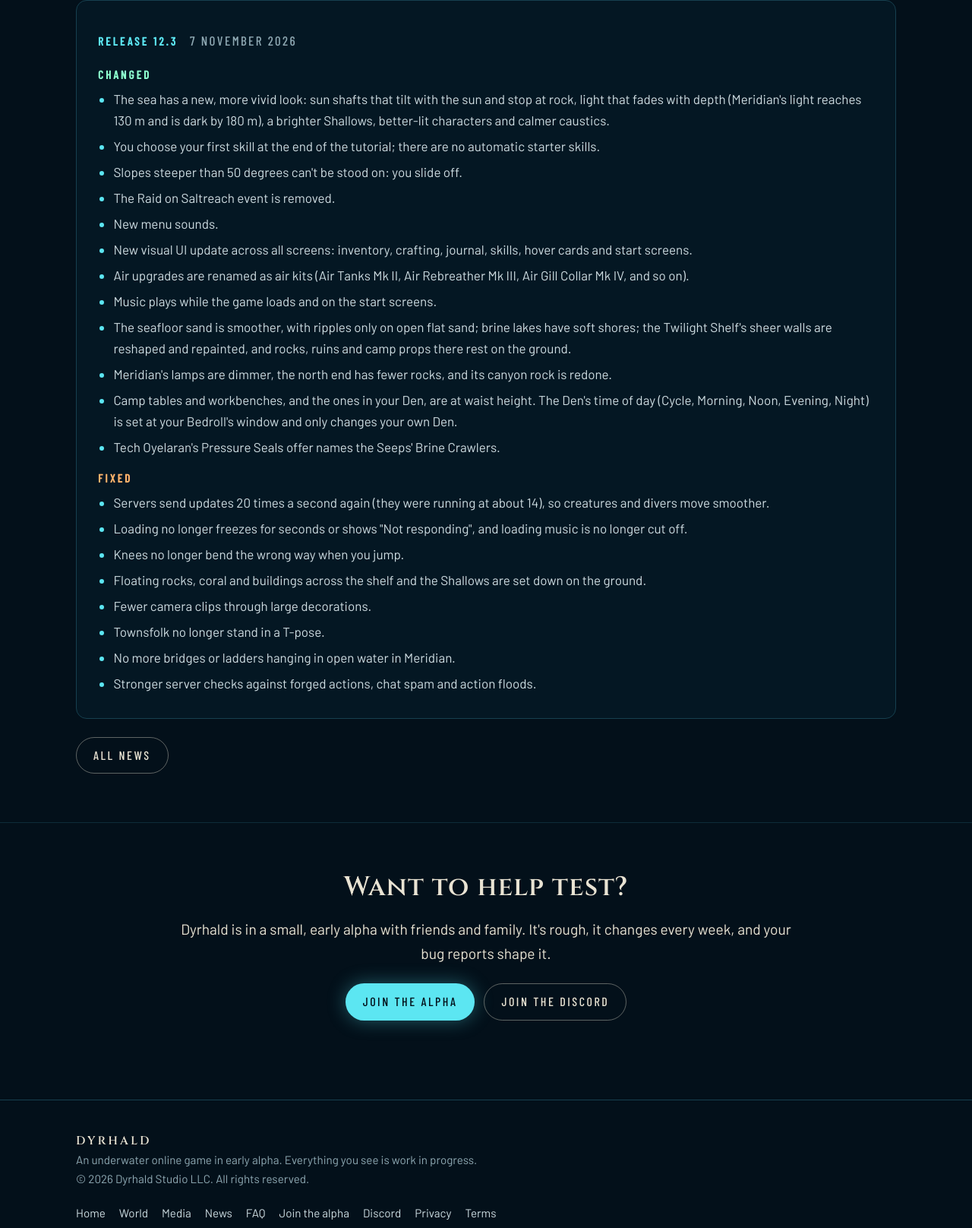
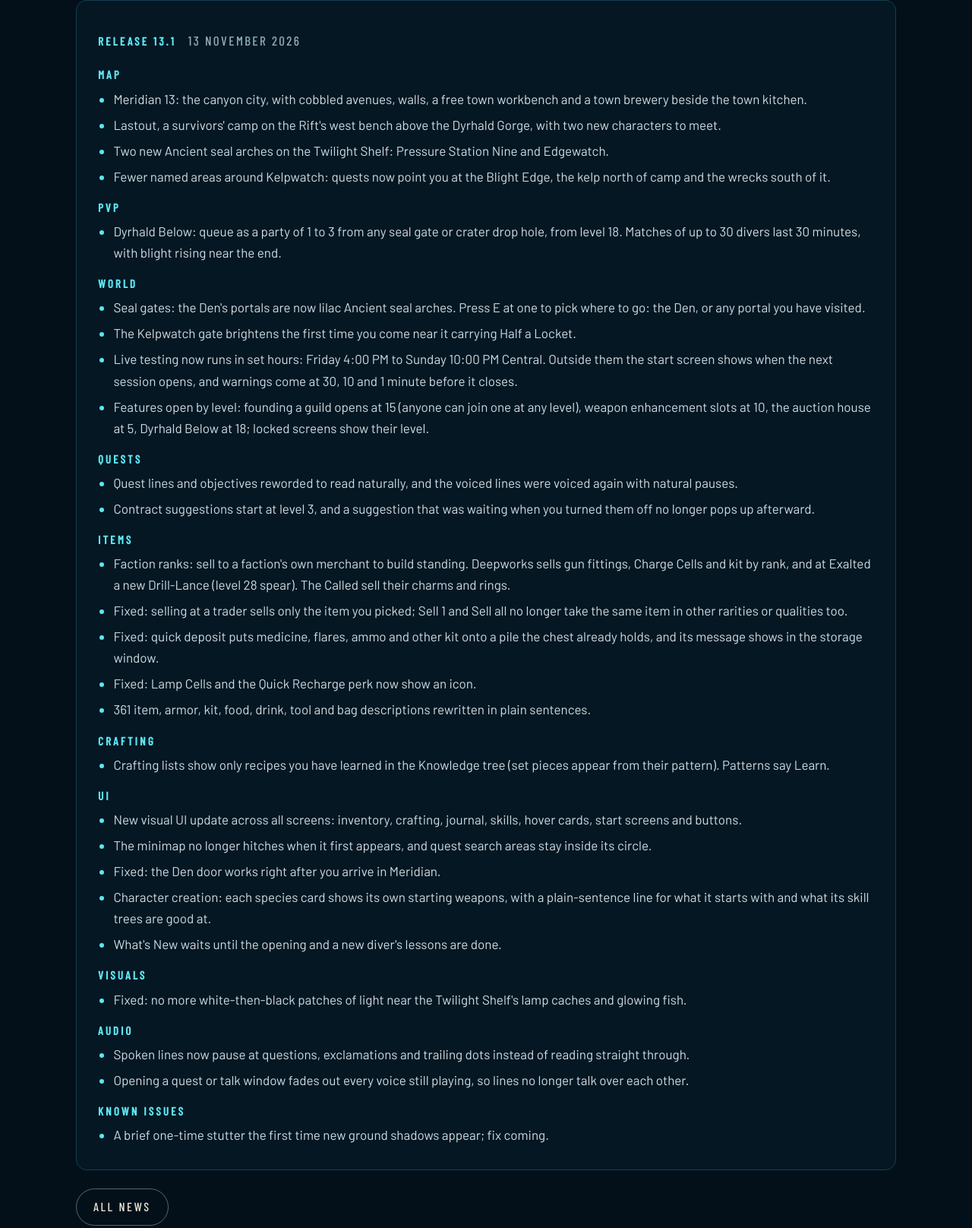
Before and after one commit to defek7/dyrhald-site, a plain HTML site: page index.html in a window 1280 px wide. Shown: the part 2899-4515 px from the top of the page at 76% size. Drawn offline with Linux system fonts and the light colour scheme.

Commit message:
Website: Release 13.1 news

```diff
--- a/index.html
+++ b/index.html
@@ -131,33 +131,63 @@
     <div class="wrap">
       <p class="eyebrow">Latest news</p>
       <!-- LATEST:START -->
-<article class="release" id="release-12-3">
-  <header><h3>Release 12.3</h3><time datetime="2026-11-07">7 November 2026</time></header>
-  <h3 class="changed">Changed</h3>
+<article class="release" id="release-13-1">
+  <header><h3>Release 13.1</h3><time datetime="2026-11-13">13 November 2026</time></header>
+  <h3 class="map">Map</h3>
   <ul>
-    <li>The sea has a new, more vivid look: sun shafts that tilt with the sun and stop at rock, light that fades with depth (Meridian&#x27;s light reaches 130 m and is dark by 180 m), a brighter Shallows, better-lit characters and calmer caustics.</li>
-    <li>You choose your first skill at the end of the tutorial; there are no automatic starter skills.</li>
-    <li>Slopes steeper than 50 degrees can&#x27;t be stood on: you slide off.</li>
-    <li>The Raid on Saltreach event is removed.</li>
-    <li>New menu sounds.</li>
-    <li>New visual UI update across all screens: inventory, crafting, journal, skills, hover cards and start screens.</li>
-    <li>Air upgrades are renamed as air kits (Air Tanks Mk II, Air Rebreather Mk III, Air Gill Collar Mk IV, and so on).</li>
-    <li>Music plays while the game loads and on the start screens.</li>
-    <li>The seafloor sand is smoother, with ripples only on open flat sand; brine lakes have soft shores; the Twilight Shelf&#x27;s sheer walls are reshaped and repainted, and rocks, ruins and camp props there rest on the ground.</li>
-    <li>Meridian&#x27;s lamps are dimmer, the north end has fewer rocks, and its canyon rock is redone.</li>
-    <li>Camp tables and workbenches, and the ones in your Den, are at waist height. The Den&#x27;s time of day (Cycle, Morning, Noon, Evening, Night) is set at your Bedroll&#x27;s window and only changes your own Den.</li>
-    <li>Tech Oyelaran&#x27;s Pressure Seals offer names the Seeps&#x27; Brine Crawlers.</li>
+    <li>Meridian 13: the canyon city, with cobbled avenues, walls, a free town workbench and a town brewery beside the town kitchen.</li>
+    <li>Lastout, a survivors&#x27; camp on the Rift&#x27;s west bench above the Dyrhald Gorge, with two new characters to meet.</li>
+    <li>Two new Ancient seal arches on the Twilight Shelf: Pressure Station Nine and Edgewatch.</li>
+    <li>Fewer named areas around Kelpwatch: quests now point you at the Blight Edge, the kelp north of camp and the wrecks south of it.</li>
   </ul>
-  <h3 class="fixed">Fixed</h3>
+  <h3 class="pvp">PvP</h3>
   <ul>
-    <li>Servers send updates 20 times a second again (they were running at about 14), so creatures and divers move smoother.</li>
-    <li>Loading no longer freezes for seconds or shows &quot;Not responding&quot;, and loading music is no longer cut off.</li>
-    <li>Knees no longer bend the wrong way when you jump.</li>
-    <li>Floating rocks, coral and buildings across the shelf and the Shallows are set down on the ground.</li>
-    <li>Fewer camera clips through large decorations.</li>
-    <li>Townsfolk no longer stand in a T-pose.</li>
-    <li>No more bridges or ladders hanging in open water in Meridian.</li>
-    <li>Stronger server checks against forged actions, chat spam and action floods.</li>
+    <li>Dyrhald Below: queue as a party of 1 to 3 from any seal gate or crater drop hole, from level 18. Matches of up to 30 divers last 30 minutes, with blight rising near the end.</li>
+  </ul>
+  <h3 class="world">World</h3>
+  <ul>
+    <li>Seal gates: the Den&#x27;s portals are now lilac Ancient seal arches. Press E at one to pick where to go: the Den, or any portal you have visited.</li>
+    <li>The Kelpwatch gate brightens the first time you come near it carrying Half a Locket.</li>
+    <li>Live testing now runs in set hours: Friday 4:00 PM to Sunday 10:00 PM Central. Outside them the start screen shows when the next session opens, and warnings come at 30, 10 and 1 minute before it closes.</li>
+    <li>Features open by level: founding a guild opens at 15 (anyone can join one at any level), weapon enhancement slots at 10, the auction house at 5, Dyrhald Below at 18; locked screens show their level.</li>
+  </ul>
+  <h3 class="quests">Quests</h3>
+  <ul>
+    <li>Quest lines and objectives reworded to read naturally, and the voiced lines were voiced again with natural pauses.</li>
+    <li>Contract suggestions start at level 3, and a suggestion that was waiting when you turned them off no longer pops up afterward.</li>
+  </ul>
+  <h3 class="items">Items</h3>
+  <ul>
+    <li>Faction ranks: sell to a faction&#x27;s own merchant to build standing. Deepworks sells gun fittings, Charge Cells and kit by rank, and at Exalted a new Drill-Lance (level 28 spear). The Called sell their charms and rings.</li>
+    <li>Fixed: selling at a trader sells only the item you picked; Sell 1 and Sell all no longer take the same item in other rarities or qualities too.</li>
+    <li>Fixed: quick deposit puts medicine, flares, ammo and other kit onto a pile the chest already holds, and its message shows in the storage window.</li>
+    <li>Fixed: Lamp Cells and the Quick Recharge perk now show an icon.</li>
+    <li>361 item, armor, kit, food, drink, tool and bag descriptions rewritten in plain sentences.</li>
+  </ul>
+  <h3 class="crafting">Crafting</h3>
+  <ul>
+    <li>Crafting lists show only recipes you have learned in the Knowledge tree (set pieces appear from their pattern). Patterns say Learn.</li>
+  </ul>
+  <h3 class="ui">UI</h3>
+  <ul>
+    <li>New visual UI update across all screens: inventory, crafting, journal, skills, hover cards, start screens and buttons.</li>
+    <li>The minimap no longer hitches when it first appears, and quest search areas stay inside its circle.</li>
+    <li>Fixed: the Den door works right after you arrive in Meridian.</li>
+    <li>Character creation: each species card shows its own starting weapons, with a plain-sentence line for what it starts with and what its skill trees are good at.</li>
+    <li>What&#x27;s New waits until the opening and a new diver&#x27;s lessons are done.</li>
+  </ul>
+  <h3 class="visuals">Visuals</h3>
+  <ul>
+    <li>Fixed: no more white-then-black patches of light near the Twilight Shelf&#x27;s lamp caches and glowing fish.</li>
+  </ul>
+  <h3 class="audio">Audio</h3>
+  <ul>
+    <li>Spoken lines now pause at questions, exclamations and trailing dots instead of reading straight through.</li>
+    <li>Opening a quest or talk window fades out every voice still playing, so lines no longer talk over each other.</li>
+  </ul>
+  <h3 class="known issues">Known issues</h3>
+  <ul>
+    <li>A brief one-time stutter the first time new ground shadows appear; fix coming.</li>
   </ul>
 </article>
 <!-- LATEST:END -->
```
Also changed, not shown: data/ReleaseNotes.json (+84 -0 lines), news.html (+59 -0 lines).
